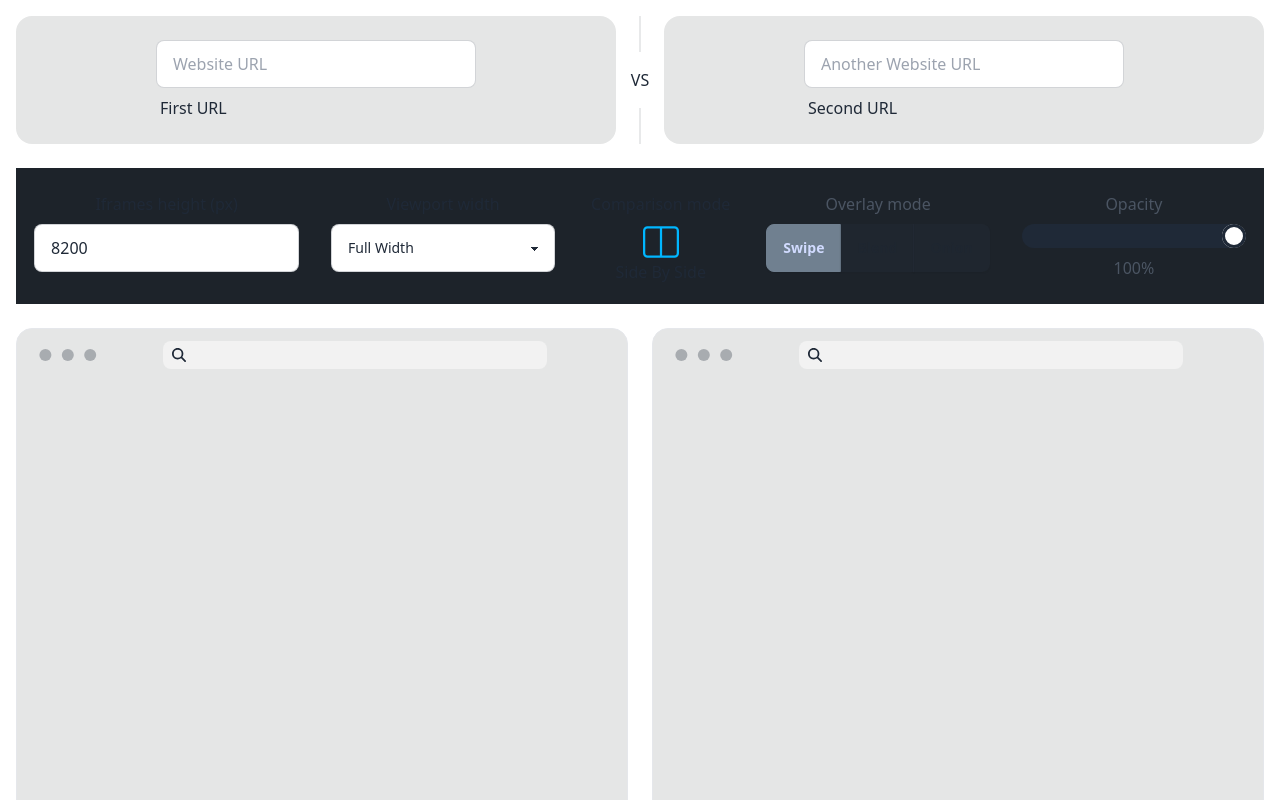
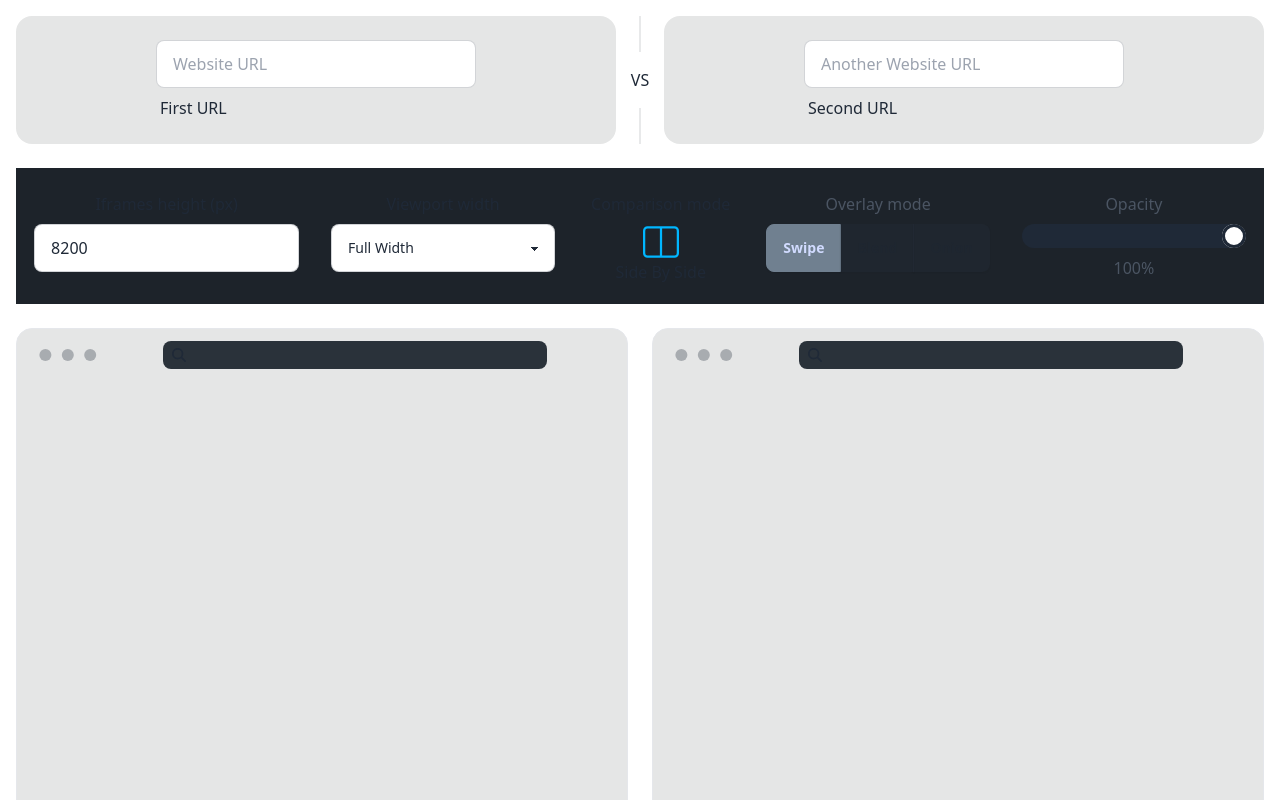
Before and after one commit to pianomister/diffsite, a React (Vite) app: page / in a window 1280 px wide. Shown: the top 800 px of the page. Built offline with nearby package versions, Linux system fonts and the light colour scheme.

Commit message:
fix: invalid url validation added

```diff
--- a/src/components/DiffIFrames/DiffIFrames.css
+++ b/src/components/DiffIFrames/DiffIFrames.css
@@ -18,6 +18,7 @@
 .mockup-browser .mockup-browser-toolbar .input.input--flat {
   padding-left: 0.5rem;
   display: flex;
+  background-color: #2a323a;
 }
 
 .mockup-browser-toolbar .input.input--flat::before,
--- a/src/components/DiffIFrames/index.jsx
+++ b/src/components/DiffIFrames/index.jsx
@@ -134,8 +134,8 @@ function DiffIFrames ({
               width: (!debounceInputs.sideBySide && debounceInputs.overlayMode === 'swipe') ? (parseInt(debounceInputs.iWidth) === 0 ? 'calc(100vw - 50px)' : `${debounceInputs.iWidth}px`) : (parseInt(debounceInputs.iWidth) === 0 ? '100%' : `${debounceInputs.iWidth}px`)
             }}
           >
-            <div className="input input--flat justify-start items-center gap-x-2">
-              { !iFramesLoaded.leftIFrame && <span className="loading loading-spinner loading-sm"></span> }
+            <div className={`input input--flat justify-start items-center gap-x-2 ${debounceInputs.leftUrl && !leftUrlValidated ? 'input-error' : ''}`}>
+              { !iFramesLoaded.leftIFrame && <span className="loading loading-spinner loading-sm -ml-1"></span> }
               { iFramesLoaded.leftIFrame &&
                 <span>
                   <IconContext.Provider value={{
@@ -176,8 +176,8 @@ function DiffIFrames ({
               width: parseInt(debounceInputs.iWidth) === 0 ? '100%' : `${debounceInputs.iWidth}px`
             }}
           >
-            <div className="input input--flat justify-start items-center gap-x-2">
-              { !iFramesLoaded.rightIFrame && <span className="loading loading-spinner loading-sm"></span> }
+            <div className={`input input--flat justify-start items-center gap-x-2 ${debounceInputs.rightUrl && !rightUrlValidated ? 'input-error' : ''}`}>
+              { !iFramesLoaded.rightIFrame && <span className="loading loading-spinner loading-sm -ml-1"></span> }
               { iFramesLoaded.rightIFrame &&
                 <span>
                   <IconContext.Provider value={{
```
Also changed, not shown: 1 other file (tests, documents, lock files or other folders).
